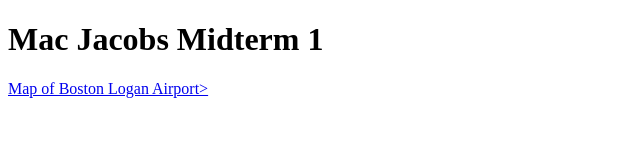
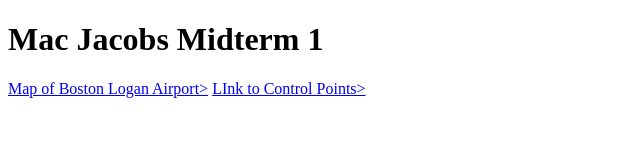
Before and after one commit to Macjacobs/Midterm1, a plain HTML site: page index.html in a window 1280 px wide. Shown: the whole page, without its empty margins (0-640 px from the left). Drawn offline with Linux system fonts and the light colour scheme.

Commit message:
Control Points

```diff
--- a/index.html
+++ b/index.html
@@ -8,6 +8,6 @@
 <body>
     <h1>Mac Jacobs Midterm 1</h1>
     <a href="./Midterm-Map.png"<h2>Map of Boston Logan Airport</h2>></a>
-
+    <a href="https://raw.githubusercontent.com/Macjacobs/Midterm1/main/gcp_points.points"<h2>LInk to Control Points</h2>></a>
 </body>
 </html>
```
